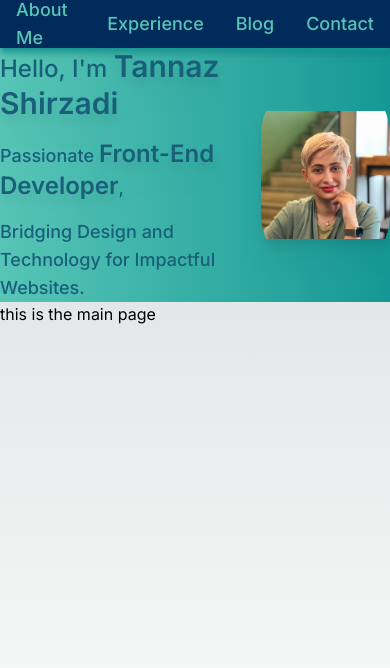
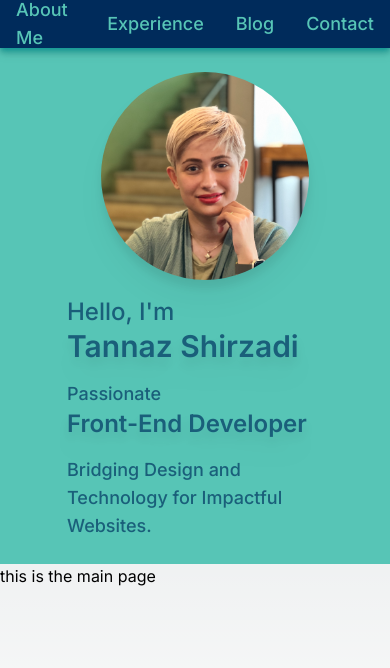
Before and after one commit to tannaz97shr/portfolio, a Next.js app: page / in a window 390 px wide. Shown: the top 668 px of the page. Built offline with nearby package versions, Linux system fonts and the light colour scheme.

Commit message:
feat: responsive hero section

```diff
--- a/src/components/HeroSection/index.tsx
+++ b/src/components/HeroSection/index.tsx
@@ -2,24 +2,23 @@ import Image from "next/image";
 
 export default function HeroSection() {
   return (
-    <div className="flex bg-gradient-to-r from-primary-teal to-secondary-teal aspect-video xl:aspect-[5/2] items-center justify-center">
-      <div className="flex flex-col w-fit text-secondary-navi text-lg font-medium">
-        <div className="text-2xl mb-4">
-          Hello, I&apos;m{" "}
-          <span className="drop-shadow-xl text-3xl font-semibold">
+    <div className="flex flex-col-reverse p-6 lg:flex-row bg-primary-teal lg:bg-gradient-to-r from-primary-teal to-secondary-teal md:aspect-video xl:aspect-[5/2] items-center justify-center">
+      <div className="flex flex-col w-64 lg:w-fit text-secondary-navi text-lg font-medium">
+        <div className="text-2xl mb-4 flex flex-col lg:flex-row items-baseline w-fit">
+          <span>Hello, I&apos;m </span>
+          <span className="drop-shadow-xl text-3xl font-semibold lg:ml-2">
             Tannaz Shirzadi
           </span>
         </div>
-        <div className="mb-4">
-          Passionate{" "}
-          <span className="drop-shadow-xl text-2xl font-semibold">
+        <div className="mb-4 flex flex-col lg:flex-row items-baseline w-fit">
+          <span>Passionate </span>
+          <span className="drop-shadow-xl text-2xl font-semibold lg:ml-2">
             Front-End Developer
           </span>
-          ,
         </div>
         <span>Bridging Design and Technology for Impactful Websites.</span>
       </div>
-      <div className="drop-shadow-xl h-52 w-52 relative ml-5 rounded-full overflow-hidden">
+      <div className="drop-shadow-xl h-52 w-52 mb-4 lg:mb-0 relative ml-5 rounded-full overflow-hidden">
         <Image
           src="/profile.jpg"
           alt="profile"
```
